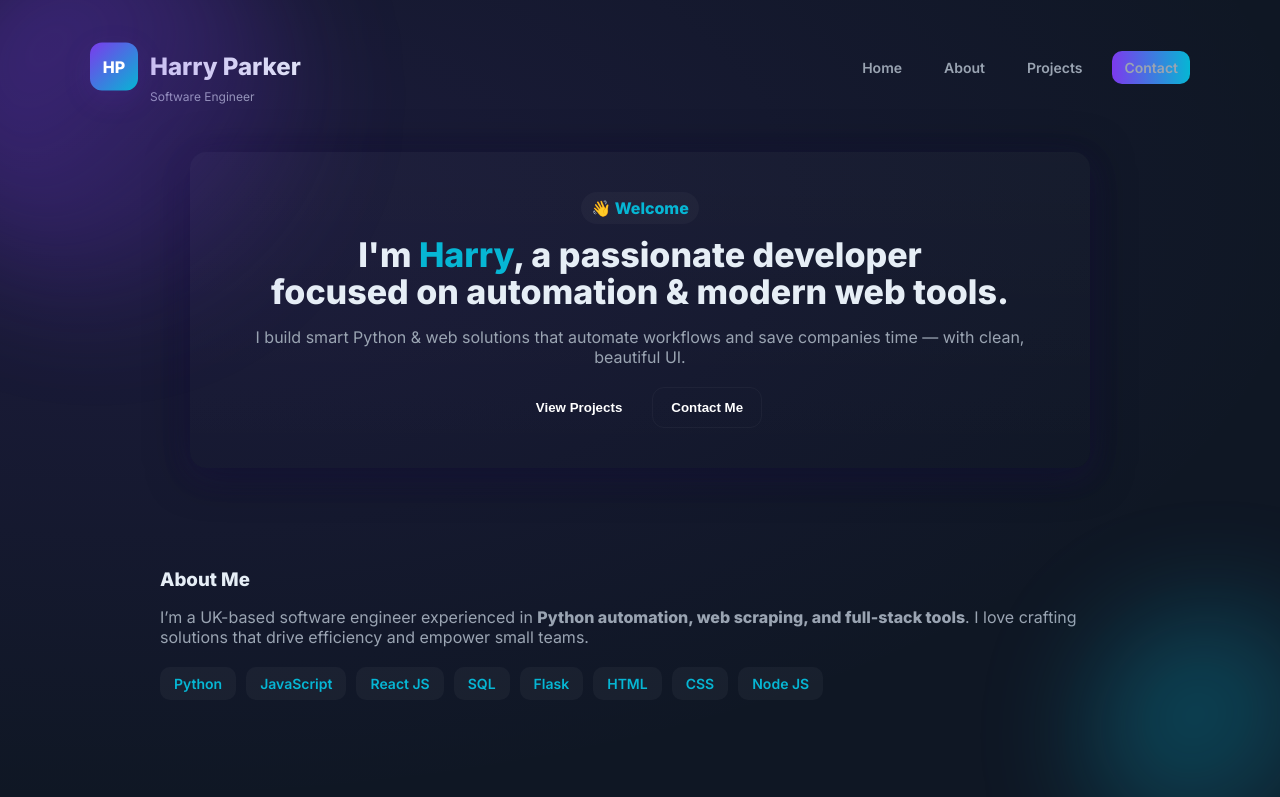
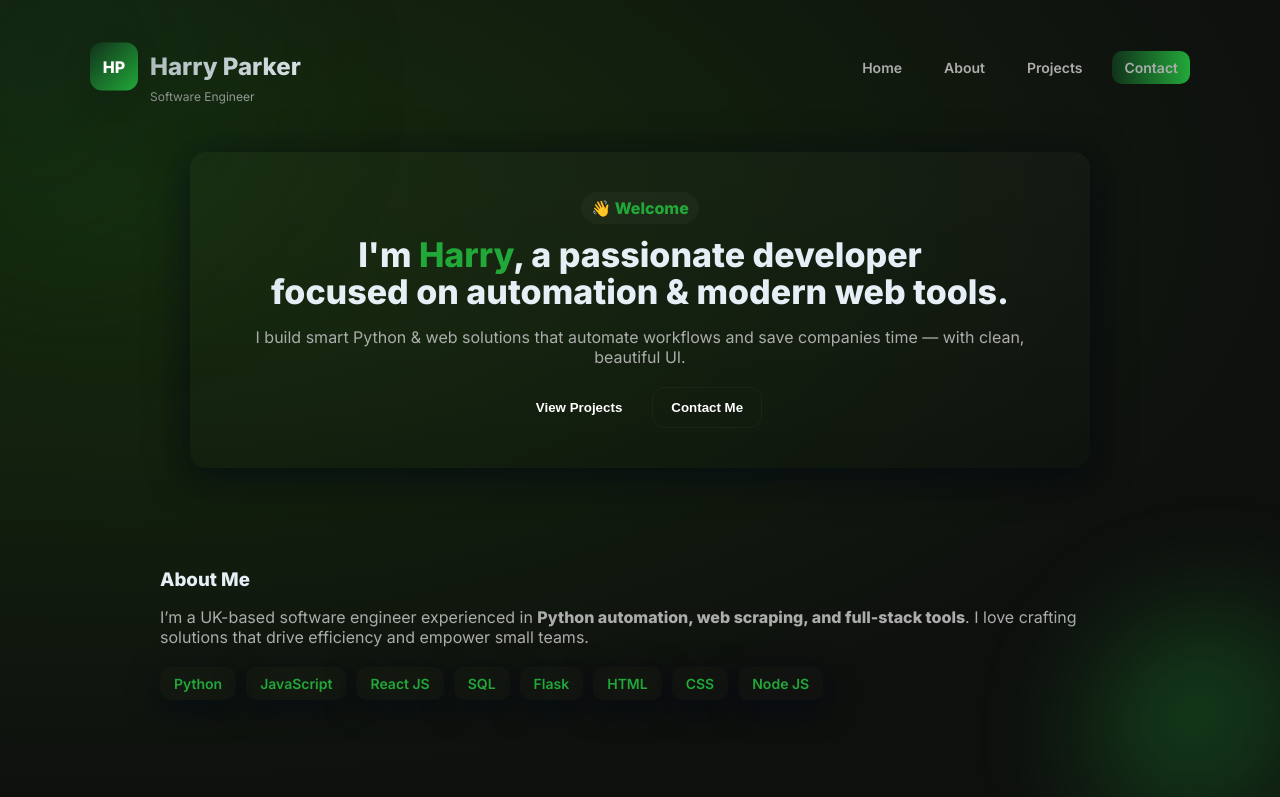
Before and after one commit to Harry2k21/Harry-Portfolio-v0, a plain HTML site: page index.html in a window 1280 px wide. Shown: the top 797 px of the page. Drawn offline with Linux system fonts and the light colour scheme.

Commit message:
change theme from blue purple to green black and added animations to projects

```diff
--- a/style.css
+++ b/style.css
@@ -1,11 +1,11 @@
 :root {
-  --bg:#0f1724;
-  --card:#0b1220;
-  --muted:#9aa4b2;
-  --accent1:#7c3aed;
-  --accent2:#06b6d4;
-  --glass:rgba(255,255,255,0.04);
-  --card-glow:0 8px 30px rgba(124,58,237,0.12);
+  --bg:#0e100e;
+  --card:#034d15;
+  --muted:#acacac;
+  --accent1:#11331b;
+  --accent2:#22a839;
+  --glass:rgba(113, 75, 75, 0.04);
+  --card-glow:0 8px 30px rgba(2, 2, 2, 0.12);
   color-scheme:dark;
   --radius:16px;
 }
@@ -14,8 +14,8 @@
 body{
   margin:0;
   font-family:Inter, system-ui, sans-serif;
-  background: radial-gradient(1200px 600px at 10% 10%, rgba(124,58,237,0.12), transparent),
-              radial-gradient(900px 400px at 90% 90%, rgba(6,182,212,0.06), transparent),
+  background: radial-gradient(1200px 600px at 10% 10%, rgba(76, 243, 5, 0.12), transparent),
+              radial-gradient(900px 400px at 90% 90%, rgba(8, 242, 20, 0.06), transparent),
               var(--bg);
   color:#e6eef6;
   padding:32px 20px;
@@ -36,7 +36,11 @@ a{text-decoration:none;color:inherit}
 .nav-links{display:flex;gap:18px;align-items:center}
 .nav-links a{color:var(--muted);padding:8px 12px;border-radius:10px;transition:all .22s ease;font-weight:600;font-size:14px}
 .nav-links a:hover{color:white;transform:translateY(-3px);background:var(--glass)}
-.cta{background:linear-gradient(90deg,var(--accent1),var(--accent2));padding:8px 14px;border-radius:12px;font-weight:700}
+.cta{
+  text-decoration: #e6eef6!important;
+  background:linear-gradient(90deg,var(--accent1),var(--accent2));
+  padding:8px 14px;border-radius:12px;font-weight:700
+}
 .burger{display:none;background:transparent;border:0;color:var(--muted);font-size:20px}
 @media(max-width:820px){.nav-links{display:none}.burger{display:block}}
 
@@ -53,21 +57,34 @@ a{text-decoration:none;color:inherit}
 
 /* sections */
 .section{max-width:1000px;margin:80px auto 0;padding:20px}
-.skills{display:flex;flex-wrap:wrap;gap:10px;margin-top:20px}
-.skill{background:var(--glass);padding:8px 14px;border-radius:10px;font-weight:600;color:var(--accent2);font-size:14px}
+
+.skills{
+  display:flex;
+  flex-wrap:wrap;
+  gap:10px;
+  margin-top:20px;
+
+
+}
+
+.skill{
+  box-shadow:0 8px 30px rgba(2,6,23,0.6);
+  background:var(--glass);padding:8px 14px;border-radius:10px;font-weight:600;color:var(--accent2);font-size:14px}
 
 /* features/projects */
 .features{display:grid;grid-template-columns:repeat(auto-fit,minmax(280px,1fr));gap:18px;margin-top:28px}
 .feature{padding:18px;border-radius:12px;background:linear-gradient(180deg,rgba(255,255,255,0.015),transparent);box-shadow:0 8px 30px rgba(2,6,23,0.6);transition:transform .25s cubic-bezier(.2,.9,.2,1)}
-.feature:hover{transform:translateY(-8px)}
+article:hover{color:white;transform:translateY(-3px);background:var(--glass)}
 
 /* gallery */
 .gallery{display:grid;grid-template-columns:repeat(auto-fit,minmax(240px,1fr));gap:12px;margin-top:22px}
-.thumb{height:120px;border-radius:10px;background:linear-gradient(45deg,rgba(124,58,237,0.12),rgba(6,182,212,0.08));display:flex;align-items:center;justify-content:center;font-weight:700;color:rgba(255,255,255,0.9)}
+.thumb{
+  height:120px;border-radius:10px;background:linear-gradient(45deg,rgba(20, 223, 20, 0.12),rgba(0, 0, 0, 0.08));display:flex;align-items:center;justify-content:center;font-weight:700;color:rgba(255,255,255,0.9)}
 
 /* contact */
 .contact form{display:flex;flex-direction:column;gap:12px;max-width:420px;margin:0 auto}
-.contact input,.contact textarea{padding:12px;border-radius:10px;border:1px solid rgba(255,255,255,0.04);background:transparent;color:inherit;resize:none}
+.contact input,.contact textarea{
+  padding:12px;border-radius:10px;border:1px solid rgba(255,255,255,0.04);background:transparent;color:inherit;resize:none}
 .contact textarea{height:120px}
 
 /* footer */
```
